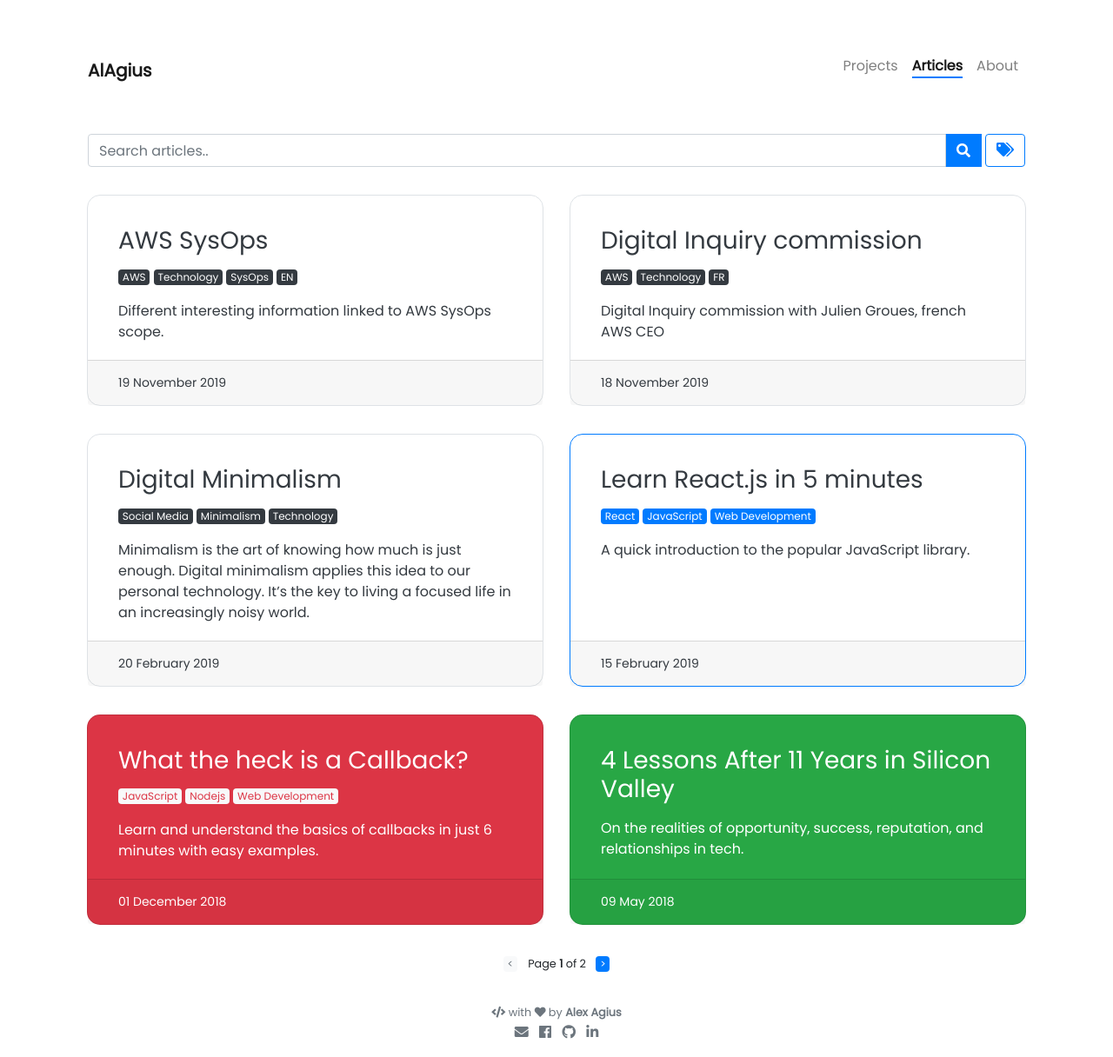
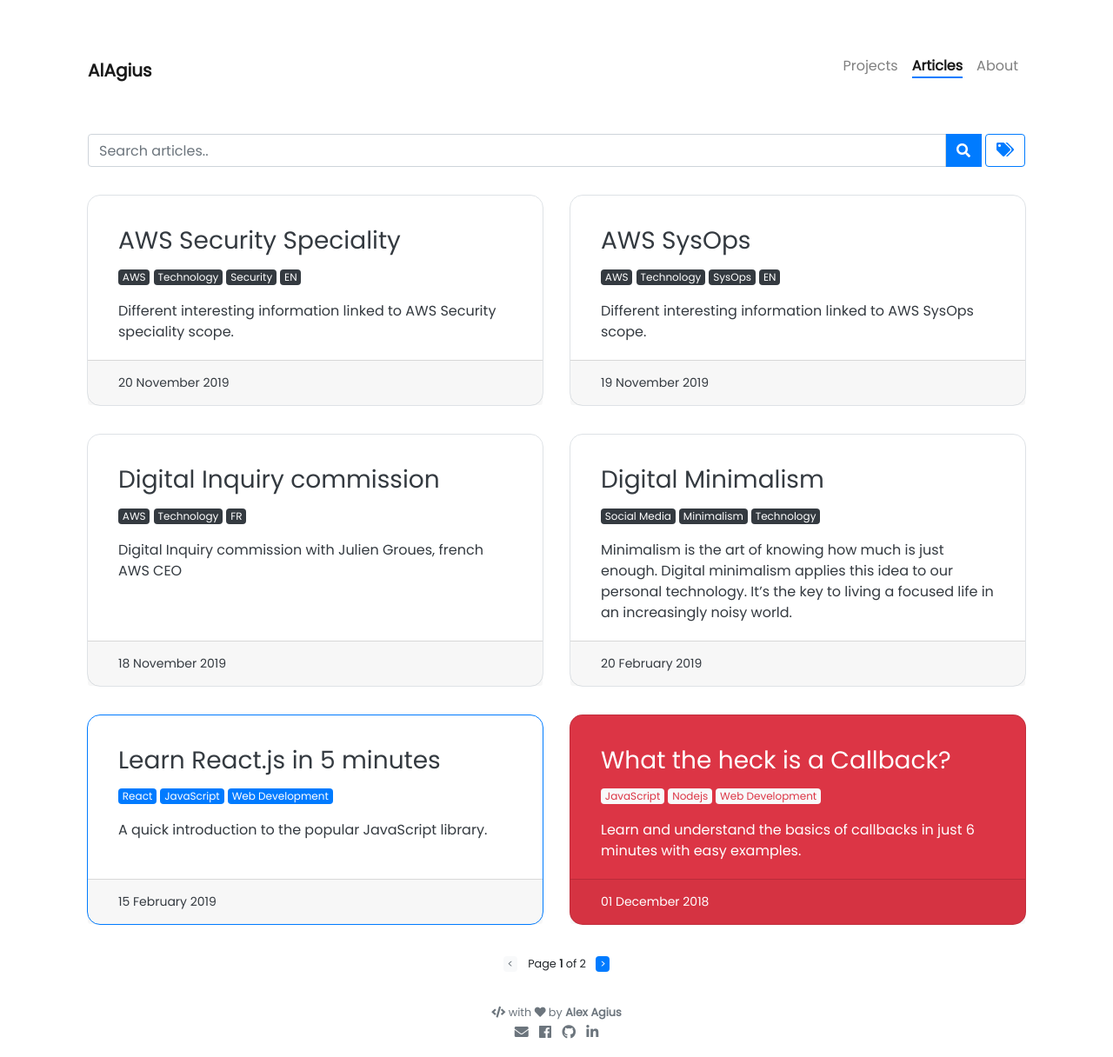
Before and after one commit to agiusalexandre/jekyll, a Jekyll site: the page built from articles/index.html, in a window 1280 px wide. Shown: the whole page at 87% size. Built offline with Jekyll 4.4.1, drawn with Linux system fonts in a browser that asks for light colours; nearby versions of some CDN libraries; the list of posts is cut into pages by our own code; comment, search, counter and statistics services are not loaded.

Commit message:
Update articles

```diff
--- a/_posts/2019-11-19-awsSysOps.markdown
+++ b/_posts/2019-11-19-awsSysOps.markdown
@@ -6,7 +6,7 @@
 description: Different interesting information linked to AWS SysOps scope.
 ---
 
-# Interested links
+# Links
 
  1. [https://aws.amazon.com/training/course-descriptions/job-roles/](https://aws.amazon.com/training/course-descriptions/job-roles/)
 
@@ -25,7 +25,7 @@
  7.  [AWS answers](https://aws.amazon.com/answers/)
 
 
-# Interested informations
+# Informations
 
  1. Trusted Advisor Dashboard
  - Service limits : A vérifier
--- /dev/null
+++ b/_posts/2019-11-20-awsSecuritySpeciality.markdown
@@ -0,0 +1,18 @@
+---
+title: AWS Security Speciality
+tags: [AWS, Technology, Security, EN]
+style:
+color:
+description: Different interesting information linked to AWS Security speciality scope.
+---
+
+# Links
+
+
+# Informations
+
+
+# Video
+
+
+# CAF
```
